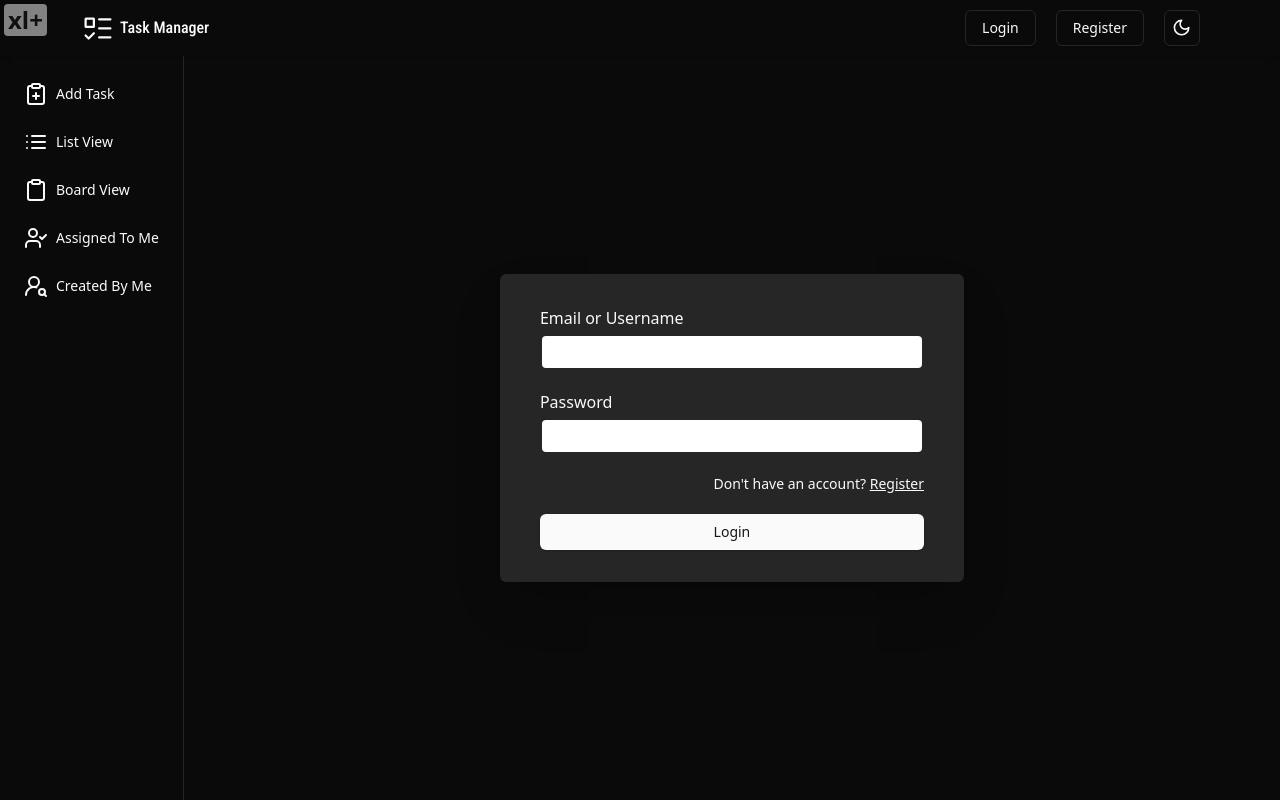
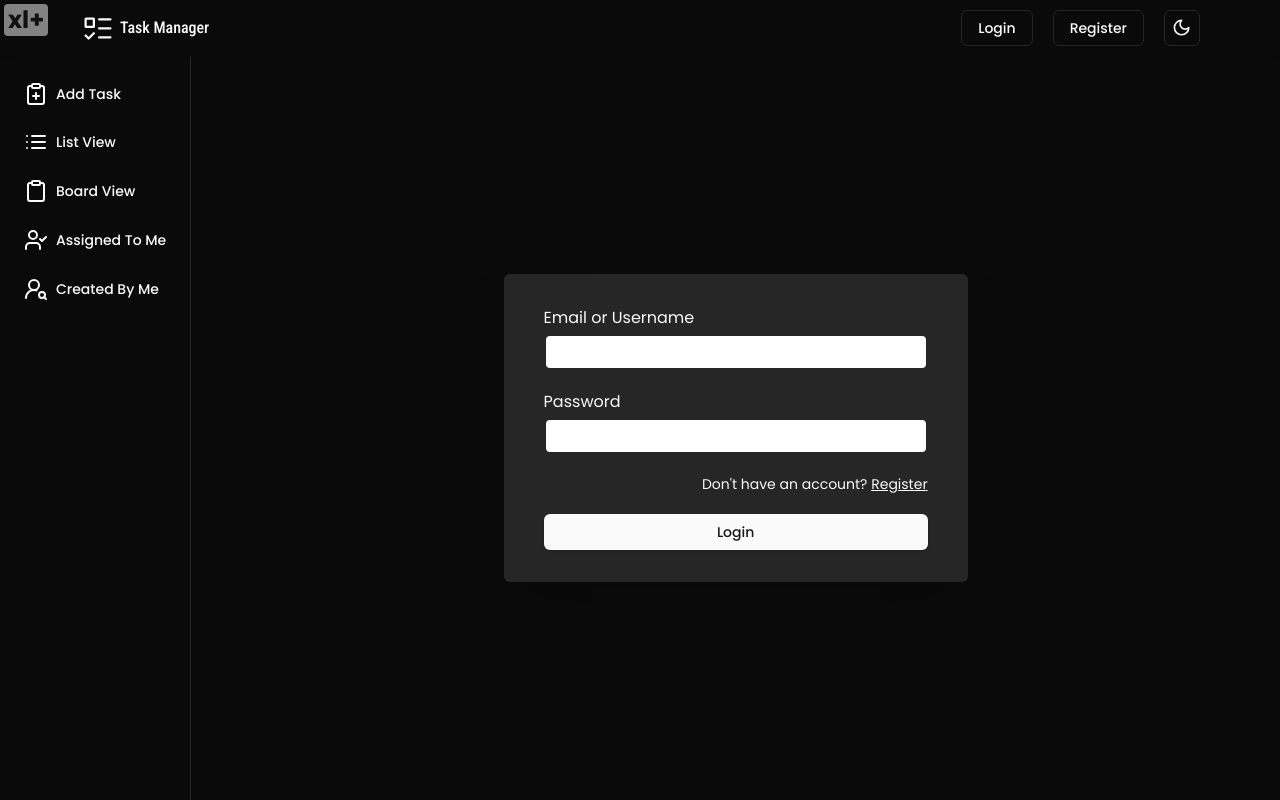
Before and after one commit to sauravkhanal/task-manager, a React (Vite) app in the folder Frontend/: page / in a window 1280 px wide. Built offline with nearby package versions, Linux system fonts and the light colour scheme.

Commit message:
set font to poppins

```diff
--- a/Frontend/src/App.tsx
+++ b/Frontend/src/App.tsx
@@ -19,7 +19,7 @@ function App() {
                     <DataProvider>
                         <ModalProvider>
                             <BrowserRouter>
-                                <div className=" flex flex-col min-h-screen">
+                                <div className=" flex flex-col min-h-screen font-poppins">
                                     <NavBar className="lg:px-20 " />
                                     <section className="flex grow">
                                         <SideBar className="" />
```
